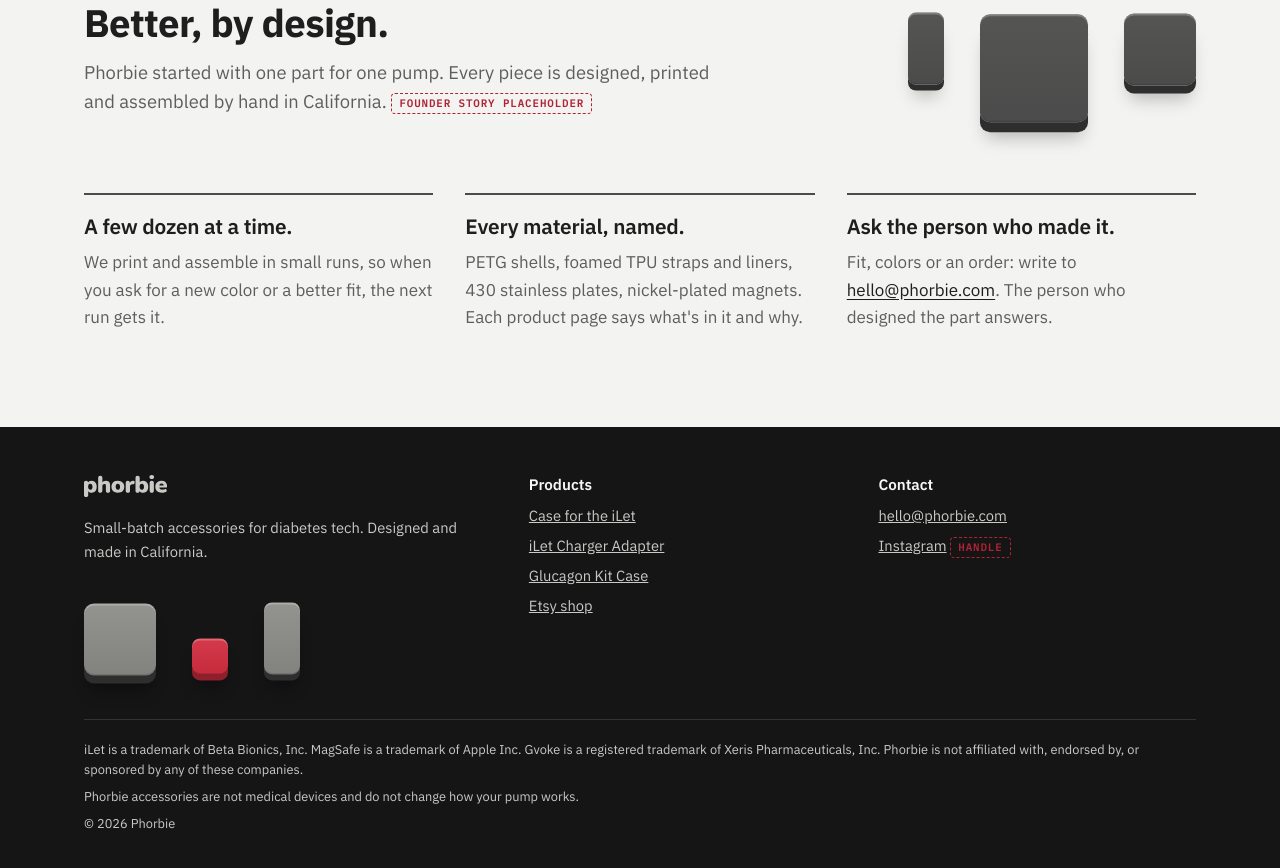
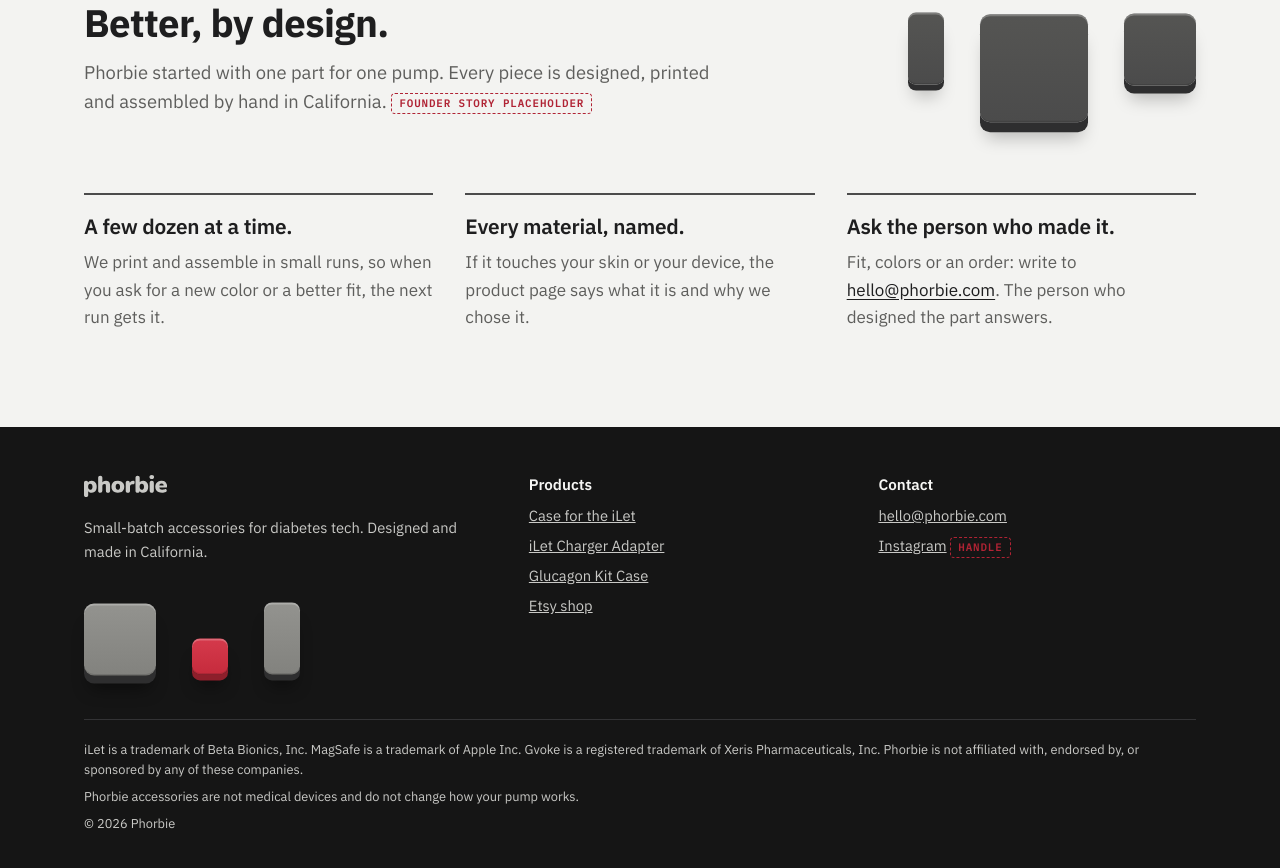
Before and after one commit to Phorbie/phorbie.com, a website: page index.html in a window 1280 px wide. Shown: the part 3985-4853 px from the top of the page. Drawn offline with Linux system fonts and the light colour scheme.

Commit message:
About: materials at the brand level, not one product's list
The materials block named the iLet case's parts, which won't hold for
every product. It now states the rule instead: anything that touches
your skin or your device is named on its product page, with why.

Co-Authored-By: Claude Opus 5.5 <noreply@anthropic.com>
Claude-Session: https://claude.ai/code/session_018QMWRN3bNQSeosoeGfRkQS

```diff
--- a/index.html
+++ b/index.html
@@ -167,7 +167,7 @@
         </div>
         <div class="values">
           <div class="reveal"><h3>A few dozen at a time.</h3><p>We print and assemble in small runs, so when you ask for a new color or a better fit, the next run gets it.</p></div>
-          <div class="reveal"><h3>Every material, named.</h3><p>PETG shells, foamed TPU straps and liners, 430 stainless plates, nickel-plated magnets. Each product page says what's in it and why.</p></div>
+          <div class="reveal"><h3>Every material, named.</h3><p>If it touches your skin or your device, the product page says what it is and why we chose it.</p></div>
           <div class="reveal"><h3>Ask the person who made it.</h3><p>Fit, colors or an order: write to <a href="mailto:hello@phorbie.com">hello@phorbie.com</a>. The person who designed the part answers.</p></div>
         </div>
       </div>
```
